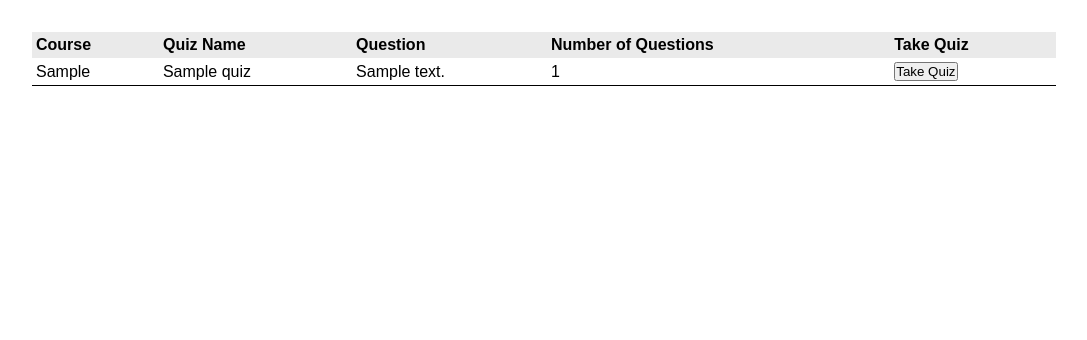
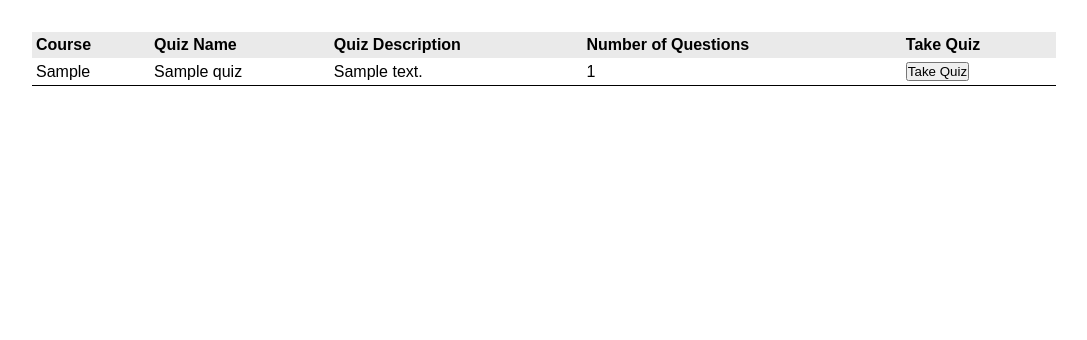
Before and after one commit to borvath/Flask_QuizWebsite, a Flask app: page /quizzes in a window 1280 px wide. Shown: the part 80-420 px from the top of the page, without its empty margins (0-1087 px from the left). Run offline with Flask 3, Linux system fonts and the light colour scheme; tables that the repository leaves empty hold one stand-in row (values such as "Sample post").

Commit message:
added quiz description as attribute on view quiz page

```diff
--- a/quiz.py
+++ b/quiz.py
@@ -3,12 +3,12 @@ from database import execute_select_statement, execute_non_select_statement
 
 def create_quiz(quiz_data):
     print(quiz_data)
-    insert_query = "INSERT INTO quiz (author_id, name, course) VALUES (%s, %s, %s);"
+    insert_query = "INSERT INTO quiz (author_id, name, description, course) VALUES (%s, %s, %s, %s);"
 
     course = quiz_data.get('course', None)
     if course:
         course = course.replace('/', '').strip()
-    insert_values = (session['user_id'], quiz_data['quiz-title'], course)
+    insert_values = (session['user_id'], quiz_data['quiz-title'], quiz_data['quiz-description'], course)
     quiz_id = execute_non_select_statement(insert_query, insert_values)
     if quiz_id is None:
         return False
--- a/sql_scripts/setup_database.sql
+++ b/sql_scripts/setup_database.sql
@@ -25,6 +25,7 @@ CREATE TABLE IF NOT EXISTS quiz (
     id INT UNSIGNED NOT NULL AUTO_INCREMENT,
     author_id INT UNSIGNED NOT NULL,
     name VARCHAR(100) NOT NULL,
+    description VARCHAR(500),
     course VARCHAR(50),
     PRIMARY KEY (id),
     UNIQUE INDEX name_UNIQUE (name ASC) VISIBLE,
--- a/templates/viewQuiz.html
+++ b/templates/viewQuiz.html
@@ -17,7 +17,7 @@
         <tr>
             <th>Course</th>
             <th>Quiz Name</th>
-            <th>Question</th>
+            <th>Quiz Description</th>
             <th>Number of Questions</th>
             <th>Take Quiz</th>
         </tr>
@@ -28,7 +28,7 @@
             <tr>
                 <td>{{ quizzes.course }}</td>
                 <td>{{ quizzes.name }}</td>
-                <td>{{ quizzes.questions[0].question_text}}</td>
+                <td>{{ quizzes.description}}</td>
                 <td>{{ quizzes.questions | length}}</td>
                 <td>
                     <form action="{{ url_for('take_quiz') }}" method="post">
@@ -40,13 +40,10 @@
             </tr>
         {% else %}
         {% for quiz in quizzes %}
-            {% for question in quiz.questions %}
-                {% for answer in question.answers %}
-                    {% if answer.is_correct %}
             <tr>
                 <td>{{ quiz.course }}</td>
                 <td>{{ quiz.name }}</td>
-                            <td>{{ quiz.questions[0].question_text}}</td>
+                <td>{{ quiz.description}}</td>
                 <td>{{ quiz.questions | length }}</td>
                 <td>
                     <form action="{{ url_for('take_quiz') }}" method="post">
@@ -55,9 +52,6 @@
                     </form>
                 </td>
             </tr>
-                    {% endif %}
-                {% endfor %}
-            {% endfor %}
         {% endfor %}
     {% endif %}
     </table>
```
Lines whose indentation alone changed are shown as unchanged.
